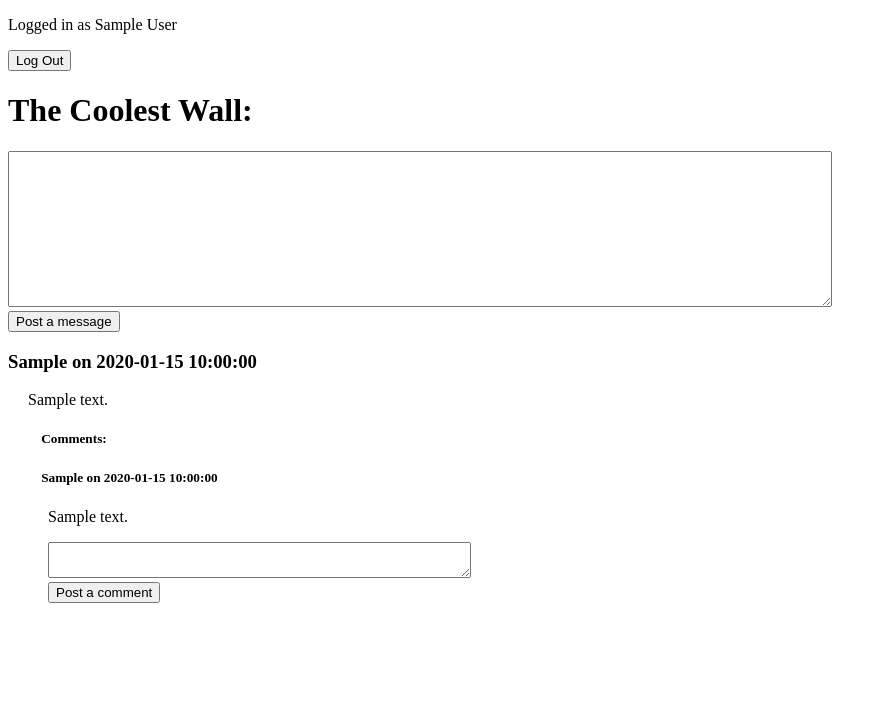
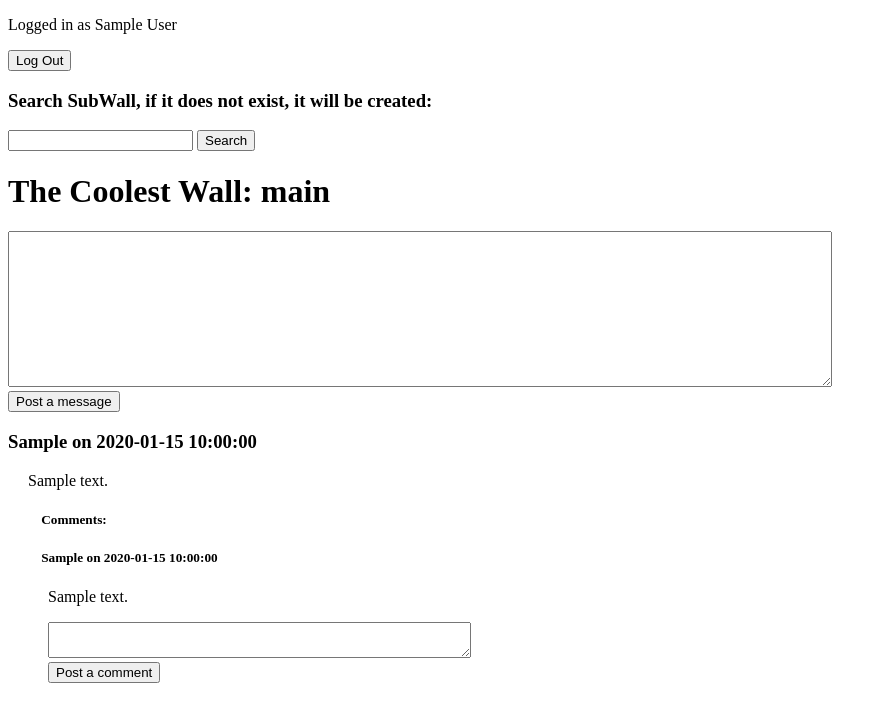
Before and after one commit to chenjimmym/Flask-theWALL, a Flask app: template templates/wall.html in a window 1280 px wide. Shown: the top 722 px of the page, without its empty margins (0-887 px from the left). Run offline with Flask 2, Linux system fonts and the light colour scheme; the visitor is signed in with stand-in values (Sample User, id 1); the template is opened without the code that fills it: most values are stand-ins (such as "Sample title", 1, 10 or a date in 2020).

Commit message:
working subwall - need to make post add to corresponding wall

```diff
--- a/server.py
+++ b/server.py
@@ -16,6 +16,10 @@ def formPage():
         session['loginID'] = False
     if 'loginName' not in session:
         session['loginName'] = ''
+    if 'subWallID' not in session:
+        session['subWallID'] = '1'
+    if 'subWallName' not in session:
+        session['subWallName'] = 'main'
 
     return render_template('index.html')
 
@@ -68,6 +72,7 @@ def userlogin():
         # flash("Login Successful")
         session['loginID'] = currentUser[0]['id']
         session['loginName'] = currentUser[0]['first_name']
+        session['subWallID'] = 1
         # print session['loginID']
         # print session['loginName']
     else:
@@ -82,13 +87,20 @@ def userlogout():
 
 @app.route('/wall')
 def wall():
-    getPostsQuery = "SELECT first_name, message, users.id, messages.id AS msgID, messages.created_at FROM users JOIN messages on user_id = users.id;"
-    allPosts = mysql.query_db(getPostsQuery)
+    print '@',session['subWallID']
+    getPostData = {'wallID':session['subWallID']}
+    getPostsQuery = "SELECT first_name, message, users.id, messages.id AS msgID, messages.created_at FROM users JOIN messages on user_id = users.id WHERE subwall_id = :wallID;"
+    allPosts = mysql.query_db(getPostsQuery, getPostData)
     # getCommentsQuery = "SELECT * FROM comments"
     getCommentsQuery = "SELECT message_id, user_id, comment, first_name, comments.created_at FROM users JOIN comments ON user_id = users.id ORDER BY comments.created_at;"
     allComments = mysql.query_db(getCommentsQuery)
     # print allComments
-    print allPosts
+    # print allPosts
+    getWallNameData = {'subWallID': session['subWallID']}
+    getWallNameQuery = "SELECT * FROM subwall WHERE subwall.id = :subWallID"
+    currentWallInfo = mysql.query_db(getWallNameQuery, getWallNameData)
+    print 'currentWallInfo', currentWallInfo
+    session['subWallName'] = currentWallInfo[0]['name']
     return render_template('wall.html', allPosts = allPosts, allComments = allComments)
 
 @app.route('/wallpost', methods=['POST'])
@@ -97,6 +109,22 @@ def wallpost():
     inputMessageData = {'userID': session['loginID'],'message':postMessage}
     inputMessageQuery = "INSERT INTO `wallFlask`.`messages` (`user_id`, `message`, `created_at`, `updated_at`) VALUES (:userID, :message, NOW(), NOW());"
     mysql.query_db(inputMessageQuery,inputMessageData)
+    return redirect('/wall')
+
+@app.route('/searchSubWall', methods=['POST'])
+def searchWall():
+    wallSearchInput = request.form['subWall']
+    wallSearchInputData = {'searchTerm': wallSearchInput}
+    wallSearchQuery = "SELECT * FROM subwall WHERE subwall.name = :searchTerm;"
+    wallSearchResult = mysql.query_db(wallSearchQuery,wallSearchInputData)
+    print wallSearchResult
+    if wallSearchResult:
+        session['subWallID'] = wallSearchResult[0]['id']
+        print session['subWallID']
+        return redirect('/wall')
+    else:
+        subWallInsertQuery = "INSERT INTO `wallFlask`.`subwall` (`name`) VALUES (:searchTerm);"
+        mysql.query_db(subWallInsertQuery,wallSearchInputData)
     return redirect('/wall')
 
 @app.route('/postcomment', methods=['POST'])
--- a/templates/wall.html
+++ b/templates/wall.html
@@ -7,11 +7,15 @@
     <body>
     {% if session['loginID'] != False %}
         <p>Logged in as {{ session['loginName'] }}</p>
-    {% endif %}
         <form action="/logout" method="post">
             <input type="submit" value="Log Out">
         </form>
-    <h1>The Coolest Wall:</h1>
+        <h3>Search SubWall, if it does not exist, it will be created:</h3>
+        <form action="/searchSubWall" method="post">
+            <input type="text" name="subWall">
+            <input type="submit" value="Search">
+        </form>
+        <h1>The Coolest Wall: {{ session['subWallName'] }}</h1>
         <form action="/wallpost" method="post">
             <textarea name="postMessage" rows="10" cols="100"></textarea><br>
             <input type="submit" value="Post a message">
@@ -35,5 +39,6 @@
         {% endfor %}
 
 
+        {% endif %}
     </body>
     </html>
```
Lines whose indentation alone changed are shown as unchanged.
